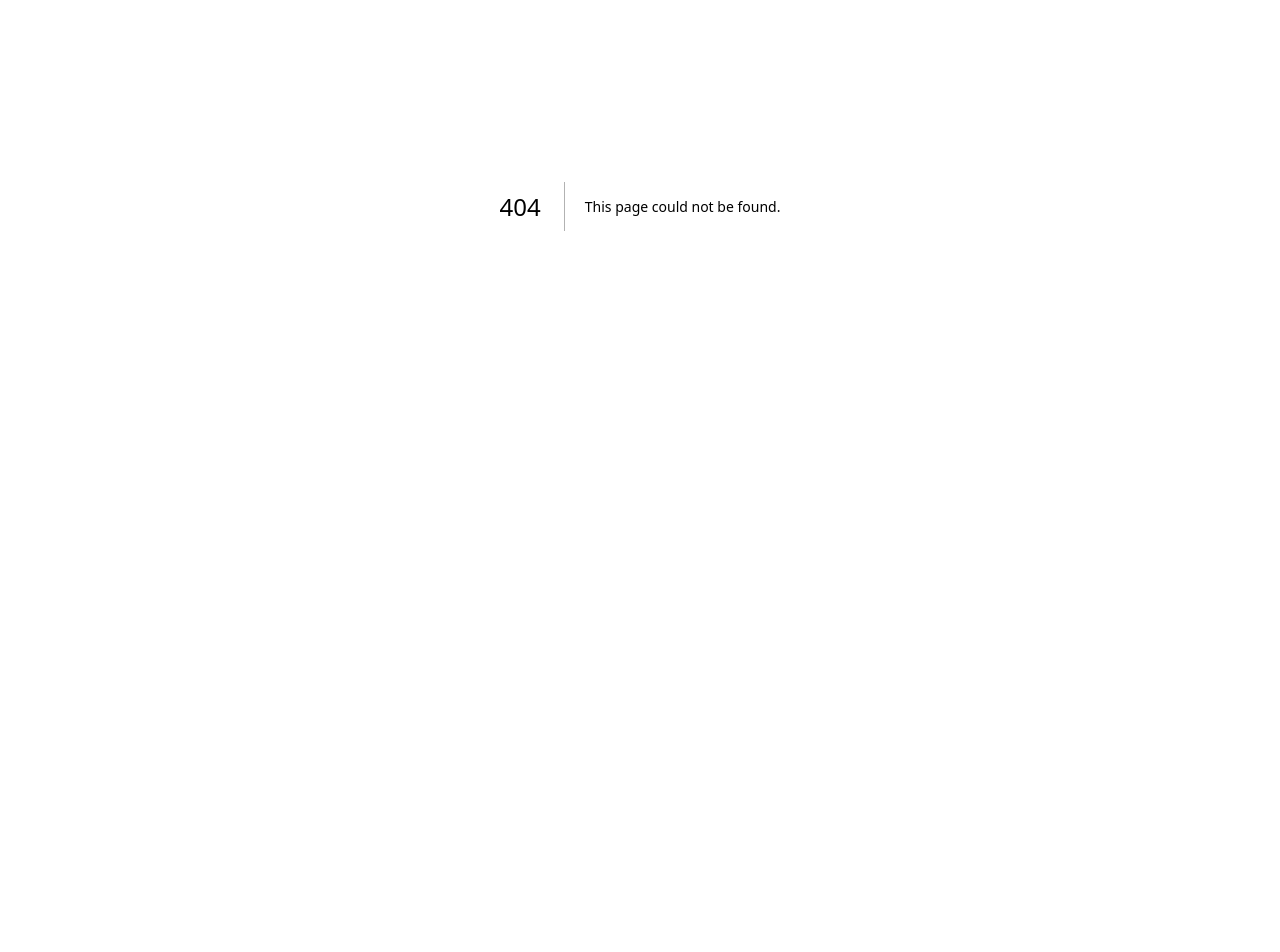
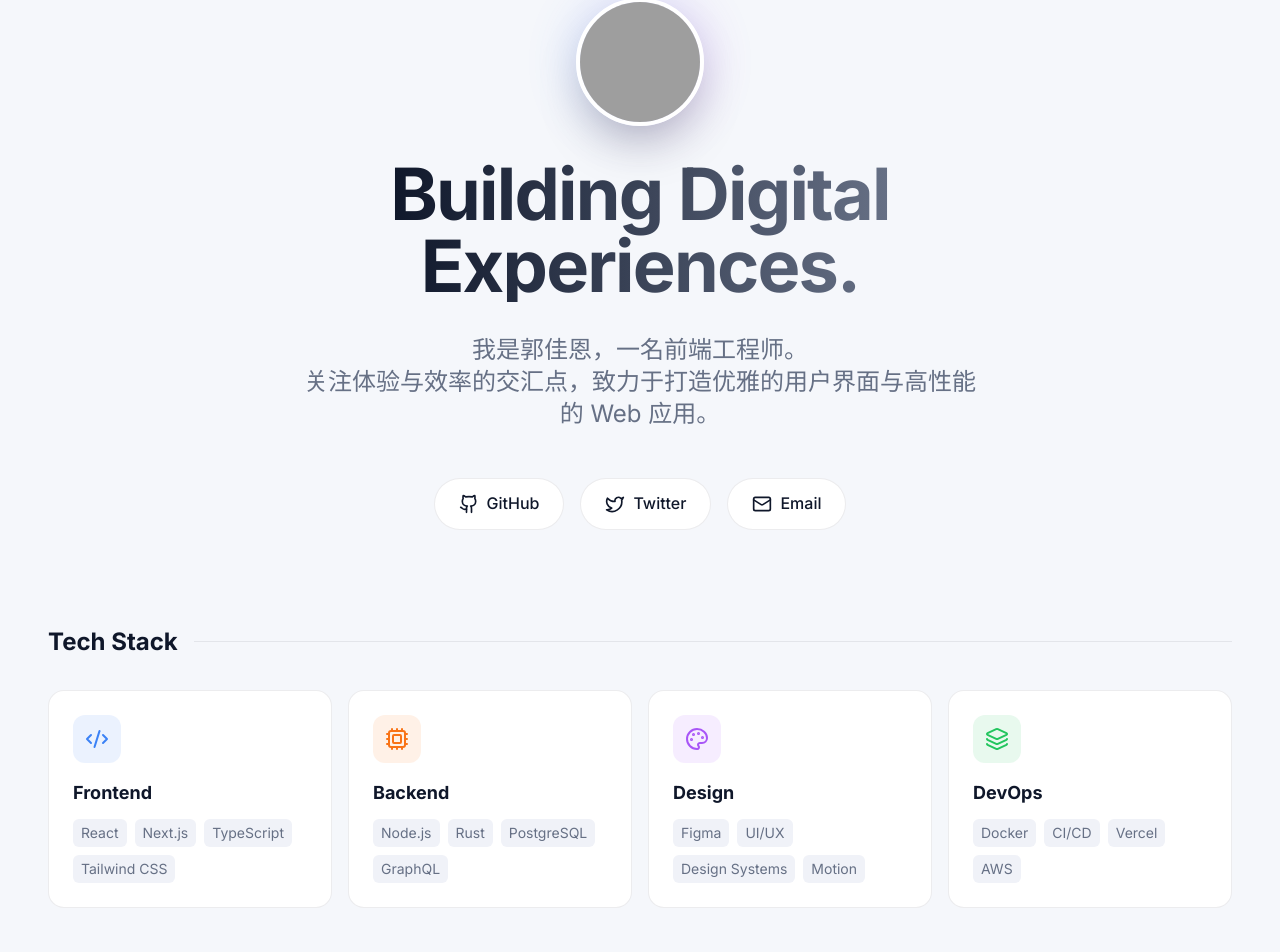
Before and after one commit to GJE1048/BlogMonorepo, a Next.js app in the folder my-monorepo/apps/web/: page /portfolio in a window 1280 px wide. Before the commit this address had no page. Shown: the part 194-1146 px from the top of the page. Before the commit the page ends 800 px from the top, so only its background shows below. Built offline with nearby package versions, Linux system fonts and the light colour scheme; grey boxes are pictures that could not be loaded.

Commit message:
feat: Add Portfolio page with personal information, tech stack, and featured projects sections

```diff
--- a/my-monorepo/apps/web/components/Sidebar.tsx
+++ b/my-monorepo/apps/web/components/Sidebar.tsx
@@ -75,6 +75,13 @@ export function Sidebar({ author, className }: { author: Author; className?: str
           </Progress.Root>
         </div>
 
+        <a
+          href="/portfolio"
+          className="flex items-center justify-center w-full py-2.5 mt-2 rounded-xl bg-[var(--color-text)] text-[var(--color-bg)] font-bold text-sm transition-all hover:opacity-90 hover:scale-[1.02] active:scale-[0.98]"
+        >
+          个人空间 <span className="ml-1">→</span>
+        </a>
+
         <div className="flex flex-wrap justify-center gap-3 pt-2">
           {author.links.map((link) => (
             <a
--- /dev/null
+++ b/my-monorepo/apps/web/pages/portfolio.tsx
@@ -0,0 +1,181 @@
+
+import React from 'react';
+import Head from 'next/head';
+import { NavBar } from '../components/NavBar';
+import { Github, Twitter, Mail, ExternalLink, Code2, Layers, Cpu, Database, Palette } from 'lucide-react';
+import { cn } from '../lib/cn';
+
+export default function Portfolio() {
+  return (
+    <div className="min-h-screen bg-[var(--color-bg)] text-[var(--color-text)] font-sans selection:bg-[var(--color-accent-soft)] selection:text-[var(--color-accent)]">
+      <Head>
+        <title>郭佳恩 | Personal Space</title>
+        <meta name="description" content="郭佳恩的个人空间 - 前端工程师，关注体验与效率。" />
+      </Head>
+
+      <div className="px-6 md:px-12 max-w-7xl mx-auto">
+        <NavBar />
+
+        <main className="flex flex-col gap-24 py-12 md:py-24 animate-in fade-in duration-700 slide-in-from-bottom-4">
+
+          {/* Hero Section */}
+          <section className="flex flex-col items-center text-center gap-8 max-w-3xl mx-auto">
+            <div className="relative">
+              <div className="absolute -inset-1 rounded-full bg-gradient-to-r from-blue-500 to-purple-600 opacity-20 blur-xl animate-pulse"></div>
+              <img
+                src="https://github.com/shadcn.png"
+                alt="郭佳恩"
+                className="relative w-32 h-32 rounded-full border-4 border-[var(--color-surface)] shadow-2xl"
+              />
+            </div>
+
+            <h1 className="text-5xl md:text-7xl font-bold tracking-tight bg-clip-text text-transparent bg-gradient-to-r from-[var(--color-text)] to-[var(--color-muted)]">
+              Building Digital <br /> Experiences.
+            </h1>
+
+            <p className="text-xl md:text-2xl text-[var(--color-muted)] leading-relaxed max-w-2xl">
+              我是郭佳恩，一名前端工程师。
+              <br />
+              关注体验与效率的交汇点，致力于打造优雅的用户界面与高性能的 Web 应用。
+            </p>
+
+            <div className="flex gap-4 mt-4">
+              <SocialButton href="https://github.com" icon={<Github size={20} />} label="GitHub" />
+              <SocialButton href="https://twitter.com" icon={<Twitter size={20} />} label="Twitter" />
+              <SocialButton href="mailto:hello@example.com" icon={<Mail size={20} />} label="Email" />
+            </div>
+          </section>
+
+          {/* Tech Stack Section */}
+          <section className="flex flex-col gap-8">
+            <div className="flex items-center gap-4">
+              <h2 className="text-2xl font-bold">Tech Stack</h2>
+              <div className="h-px bg-[var(--color-border)] flex-1"></div>
+            </div>
+
+            <div className="grid grid-cols-2 md:grid-cols-4 gap-4">
+              <TechCard icon={<Code2 />} title="Frontend" items={['React', 'Next.js', 'TypeScript', 'Tailwind CSS']} color="text-blue-500" bg="bg-blue-500/10" />
+              <TechCard icon={<Cpu />} title="Backend" items={['Node.js', 'Rust', 'PostgreSQL', 'GraphQL']} color="text-orange-500" bg="bg-orange-500/10" />
+              <TechCard icon={<Palette />} title="Design" items={['Figma', 'UI/UX', 'Design Systems', 'Motion']} color="text-purple-500" bg="bg-purple-500/10" />
+              <TechCard icon={<Layers />} title="DevOps" items={['Docker', 'CI/CD', 'Vercel', 'AWS']} color="text-green-500" bg="bg-green-500/10" />
+            </div>
+          </section>
+
+          {/* Projects Showcase Section */}
+          <section className="flex flex-col gap-12">
+            <div className="flex items-center gap-4">
+              <h2 className="text-2xl font-bold">Featured Projects</h2>
+              <div className="h-px bg-[var(--color-border)] flex-1"></div>
+            </div>
+
+            <div className="grid grid-cols-1 md:grid-cols-2 gap-8">
+              <ProjectCard
+                title="My Monorepo"
+                description="A high-performance monorepo setup featuring Next.js 14, TurboRepo, and a shared UI library. Designed for scalability and developer experience."
+                tags={['Next.js', 'TurboRepo', 'TypeScript']}
+                gradient="from-pink-500 to-rose-500"
+                link="#"
+              />
+              <ProjectCard
+                title="Neon CMS"
+                description="A modern content management system built with Neon DB (Serverless Postgres) and Drizzle ORM. Features real-time collaboration and AI-assisted editing."
+                tags={['PostgreSQL', 'Drizzle', 'AI']}
+                gradient="from-cyan-500 to-blue-500"
+                link="#"
+              />
+              <ProjectCard
+                title="Rust Async Runtime"
+                description="An educational implementation of a Rust async runtime. Demonstrates the core concepts of Futures, Tasks, and Executors."
+                tags={['Rust', 'Systems', 'Concurrency']}
+                gradient="from-orange-500 to-amber-500"
+                link="#"
+              />
+              <ProjectCard
+                title="Design System 2.0"
+                description="A comprehensive React component library implementing accessible, composable, and themeable UI primitives based on Radix UI."
+                tags={['React', 'Radix UI', 'Storybook']}
+                gradient="from-violet-500 to-purple-500"
+                link="#"
+              />
+            </div>
+          </section>
+
+          {/* Footer */}
+          <footer className="py-12 border-t border-[var(--color-border)] text-center text-[var(--color-muted)]">
+            <p>© {new Date().getFullYear()} 郭佳恩. All rights reserved.</p>
+            <p className="text-sm mt-2">Designed with passion and code.</p>
+          </footer>
+
+        </main>
+      </div>
+    </div>
+  );
+}
+
+function SocialButton({ href, icon, label }: { href: string; icon: React.ReactNode; label: string }) {
+  return (
+    <a
+      href={href}
+      target="_blank"
+      rel="noopener noreferrer"
+      className="flex items-center gap-2 px-6 py-3 rounded-full bg-[var(--color-surface)] border border-[var(--color-border)] text-[var(--color-text)] font-medium transition-all hover:bg-[var(--color-text)] hover:text-[var(--color-bg)] hover:scale-105 active:scale-95"
+    >
+      {icon}
+      <span>{label}</span>
+    </a>
+  );
+}
+
+function TechCard({ icon, title, items, color, bg }: { icon: React.ReactNode; title: string; items: string[]; color: string; bg: string }) {
+  return (
+    <div className="p-6 rounded-2xl bg-[var(--color-surface)] border border-[var(--color-border)] hover:border-[var(--color-accent)] transition-colors group">
+      <div className={cn("w-12 h-12 rounded-xl flex items-center justify-center mb-4 transition-transform group-hover:scale-110", bg, color)}>
+        {icon}
+      </div>
+      <h3 className="text-lg font-bold mb-3 text-[var(--color-text)]">{title}</h3>
+      <div className="flex flex-wrap gap-2">
+        {items.map(item => (
+          <span key={item} className="text-sm text-[var(--color-muted)] bg-[var(--color-surface-2)] px-2 py-1 rounded-md">
+            {item}
+          </span>
+        ))}
+      </div>
+    </div>
+  );
+}
+
+function ProjectCard({ title, description, tags, gradient, link }: { title: string; description: string; tags: string[]; gradient: string; link: string }) {
+  return (
+    <a href={link} className="group relative block h-full">
+      <div className="absolute -inset-0.5 bg-gradient-to-r rounded-3xl opacity-0 group-hover:opacity-100 transition duration-500 blur-sm group-hover:blur-md" style={{ backgroundImage: `linear-gradient(to right, var(--tw-gradient-stops))` }}></div>
+      <div className={`absolute -inset-0.5 bg-gradient-to-r ${gradient} rounded-3xl opacity-0 group-hover:opacity-20 transition duration-500`}></div>
+
+      <div className="relative h-full flex flex-col overflow-hidden rounded-2xl bg-[var(--color-surface)] border border-[var(--color-border)] transition-transform duration-300 group-hover:-translate-y-1">
+        {/* Mockup / Image Placeholder */}
+        <div className={`h-48 w-full bg-gradient-to-br ${gradient} opacity-80 group-hover:opacity-100 transition-opacity flex items-center justify-center`}>
+           {/* Decorative elements */}
+           <div className="w-3/4 h-3/4 bg-white/10 backdrop-blur-md rounded-xl border border-white/20 shadow-2xl transform rotate-3 transition-transform group-hover:rotate-0 flex items-center justify-center text-white font-bold text-2xl tracking-widest">
+              {title}
+           </div>
+        </div>
+
+        <div className="p-6 flex flex-col flex-grow">
+          <h3 className="text-2xl font-bold mb-2 text-[var(--color-text)] flex items-center justify-between">
+            {title}
+            <ExternalLink size={18} className="opacity-0 -translate-x-2 group-hover:opacity-100 group-hover:translate-x-0 transition-all text-[var(--color-muted)]" />
+          </h3>
+          <p className="text-[var(--color-muted)] mb-6 leading-relaxed flex-grow">
+            {description}
+          </p>
+          <div className="flex flex-wrap gap-2 mt-auto">
+            {tags.map(tag => (
+              <span key={tag} className="px-2.5 py-1 rounded-md text-xs font-medium bg-[var(--color-surface-2)] text-[var(--color-text)]">
+                {tag}
+              </span>
+            ))}
+          </div>
+        </div>
+      </div>
+    </a>
+  );
+}
```
